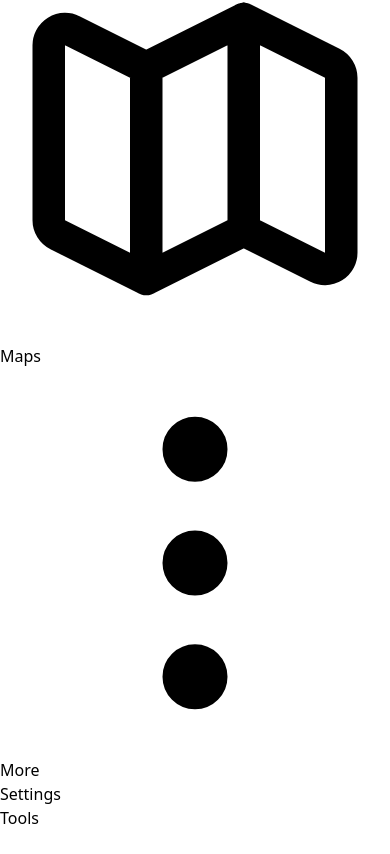
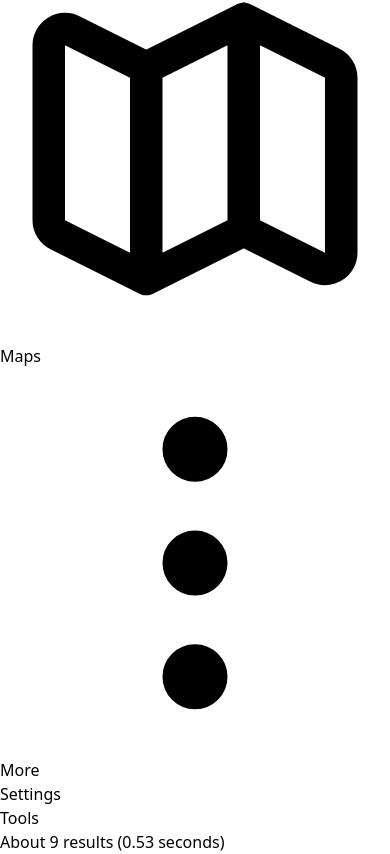
Before and after one commit to Sashoor/SearchEngine, a Next.js app: page /search in a window 390 px wide. Shown: the part 3167-4021 px from the top of the page. Before the commit the page ends 3997 px from the top, so only its background shows below. Built offline with nearby package versions, Linux system fonts and the light colour scheme.

Commit message:
working on searchresults

```diff
--- /dev/null
+++ b/components/SearchResults.js
@@ -0,0 +1,12 @@
+function SearchResults({ results }) {
+    return (
+        <div className="mx-auto w-full pl-3 pr-3 sm:pl-[5%] md:pl-[14%] lg:pl-[52%]">
+            <p className="text-gray-600 text-md mb-5 mt-3">About {results.searchInformation?.formattedTotalResults} results ({results.searchInformation?.formattedSearchTime} seconds)</p>
+
+
+
+        </div>
+    )
+}
+
+export default SearchResults
--- a/pages/search.js
+++ b/pages/search.js
@@ -1,14 +1,14 @@
 import Head from "next/head";
 import { useRouter } from "next/router";
 import Header from "../components/Header";
+import SearchResults from "../components/SearchResults";
 import Response from "../Response";
 
-
-
-function Search({results}) {
+function Search({ results }) {
   const router = useRouter();
 
-{ console.log(results)
+  {
+    console.log(results);
     return (
       <div>
         <Head>
@@ -16,13 +16,10 @@ const router = useRouter();
           <link rel="icon" href="/favicon.ico" />
         </Head>
 
-
         <Header />
-            {/* Search Results */}
-
-
+        <SearchResults results={results} />
       </div>
-    )
+    );
   }
 }
 export default Search;
@@ -31,9 +28,11 @@ export async function getServerSideProps(context) {
   const useDummyData = true;
   const startIndex = context.query.start || "0";
 
-
-
-    const data = useDummyData ? Response : await fetch (`https://www.googleapis.com/customsearch/v1?key=AIzaSyD4sbQoBg5g1bN39XmJRRlGbV1jLwNi_1E&cx=6df86510db68bbd94&q=${context.query.term}&start=${startIndex}`).then((response) => response.json());
+  const data = useDummyData
+    ? Response
+    : await fetch(
+        `https://www.googleapis.com/customsearch/v1?key=AIzaSyD4sbQoBg5g1bN39XmJRRlGbV1jLwNi_1E&cx=6df86510db68bbd94&q=${context.query.term}&start=${startIndex}`
+      ).then((response) => response.json());
   return {
     props: {
       results: data,
```
Lines whose indentation alone changed are shown as unchanged.
